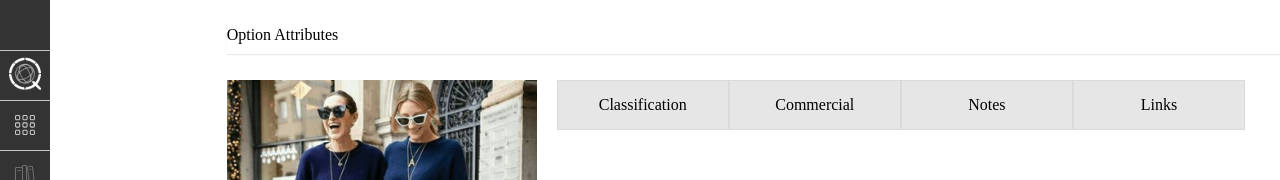
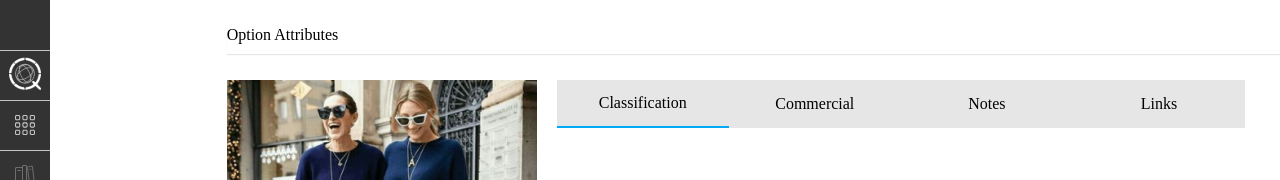
Before and after one commit to toreylittlefield/quadrant-basic-test-challenge, a React (Create React App) app in the folder client/: page / in a window 1280 px wide. Shown: the top 180 px of the page. Built offline with nearby package versions, Linux system fonts and the light colour scheme; a web font is replaced by a local one.

Commit message:
refactor to buttons & add active state for onClick

```diff
--- a/client/src/components/Navs/SubNav.js
+++ b/client/src/components/Navs/SubNav.js
@@ -1,4 +1,4 @@
-import React from "react";
+import React, { useState } from "react";
 import styled from "styled-components";
 import LinkNav from "./LinkNav";
 
@@ -28,49 +28,49 @@ const SubNavStyles = styled.div`
   }
 `;
 
-const TabItem = styled.li`
+const TabItem = styled.button`
   height: 48px;
   list-style-type: none;
   width: 100%;
-  border: 0.1px solid rgba(0, 0, 0, 0.05);
   background-color: ${(props) => props.theme.bgColorLight};
   place-content: baseline;
+  border: 0;
+  padding: 0;
+  margin: 0;
 
   @media (max-width: 1024px) {
     min-width: 35%;
     width: calc(max(49%, 150px));
+    margin-bottom: 15px;
   }
   @media (max-width: 768px) {
     width: 49%;
   }
-  @media (max-width: 451px) {
+  @media (max-width: 500px) {
+    border: 0.1px solid rgba(0, 0, 0, 0.05);
     width: 100%;
   }
+  ${(props) => (props.activeButton ? props.theme.isActive : "")}
 `;
 
-const SubNav = () => (
-  <SubNavStyles>
-    <TabItem>
-      <LinkNav Dark href="#Classification">
-        <span>Classification</span>
-      </LinkNav>
-    </TabItem>
-    <TabItem>
-      <LinkNav Dark href="#Commercial">
-        <span>Commercial</span>
-      </LinkNav>
-    </TabItem>
-    <TabItem>
-      <LinkNav Dark href="#Notes">
-        <span>Notes</span>
-      </LinkNav>
-    </TabItem>
-    <TabItem>
-      <LinkNav Dark href="#Links">
-        <span>Links</span>
-      </LinkNav>
-    </TabItem>
-  </SubNavStyles>
-);
+const buttonItems = ["Classification", "Commercial", "Notes", "Links"];
+
+const SubNav = () => {
+  const [activeButton, setActiveButton] = useState(0);
+  return (
+    <SubNavStyles>
+      {buttonItems.map((buttonItem, idx) => (
+        <TabItem
+          onClick={() => setActiveButton(idx)}
+          activeButton={activeButton === idx}
+        >
+          <LinkNav Dark href={`#${buttonItem}`}>
+            <span>{buttonItem}</span>
+          </LinkNav>
+        </TabItem>
+      ))}
+    </SubNavStyles>
+  );
+};
 
 export default SubNav;
--- a/client/src/ui/Theme.js
+++ b/client/src/ui/Theme.js
@@ -16,6 +16,9 @@ const theme = {
       transform: scale(1);
       opacity: 0;
     }`,
+  isActive: `
+    border-bottom: 2px solid #03A9F4;
+  `,
 };
 
 const Theme = ({ children }) => (
```
